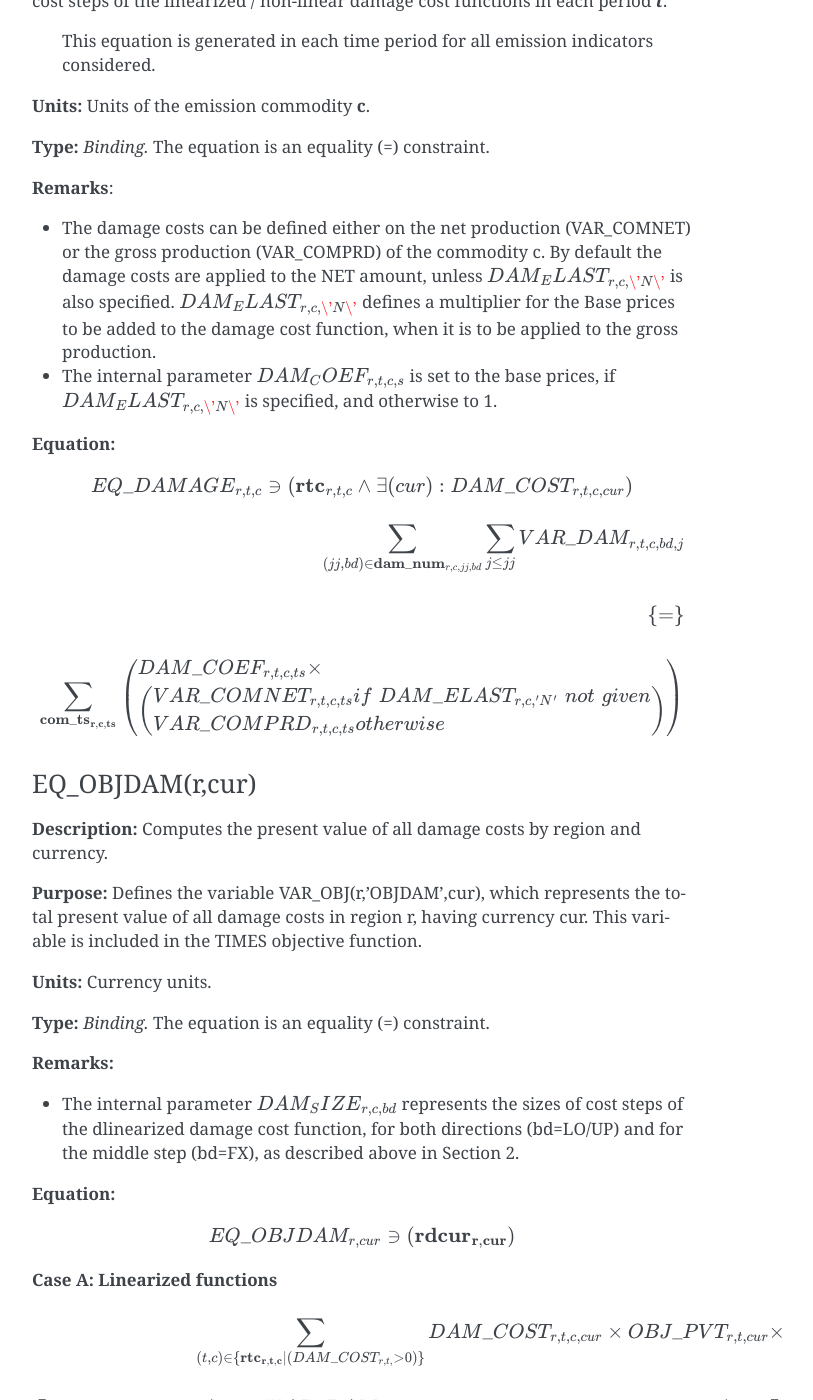
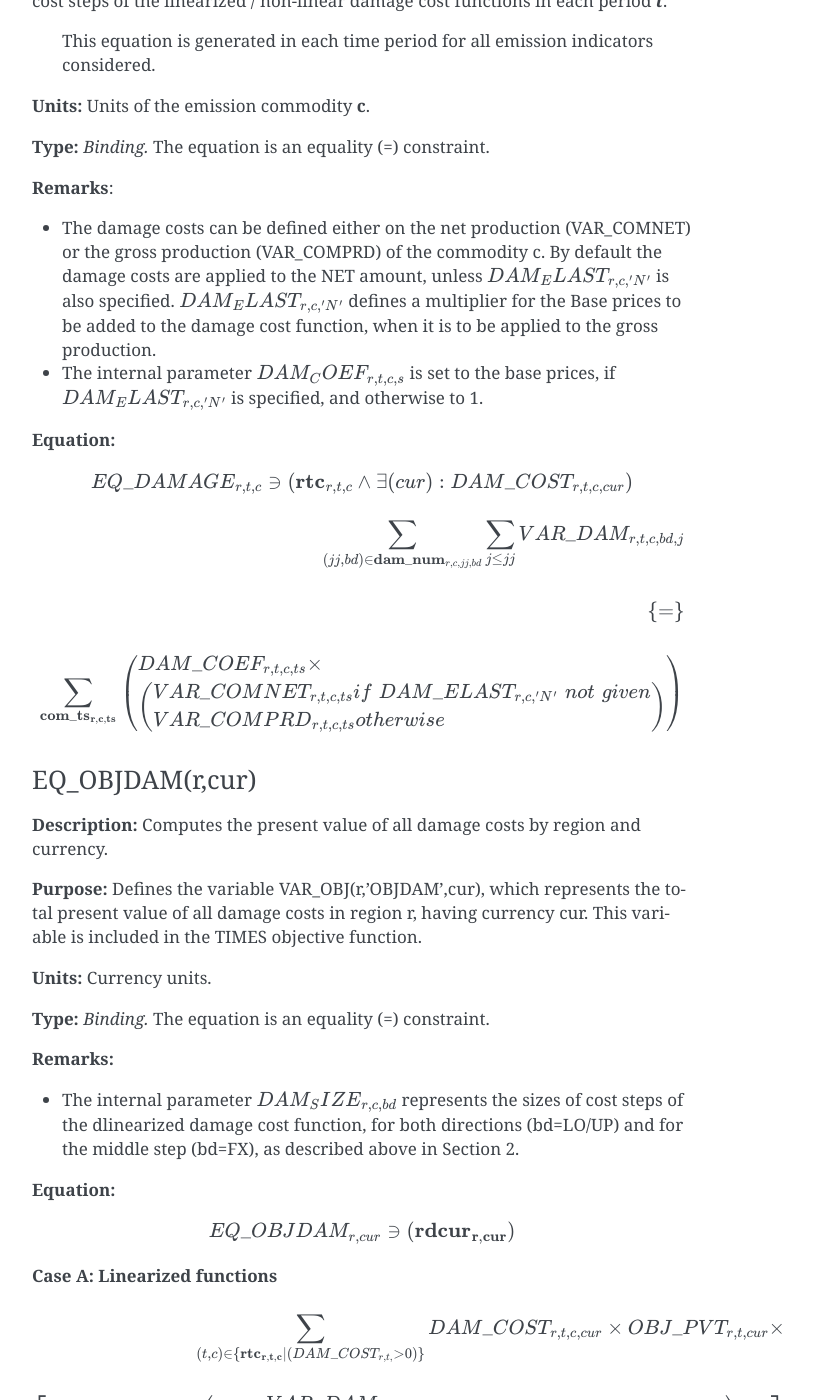
Before and after one commit to experimentarium/times, a Sphinx documentation site: the page built from docs/part-2/08-damage-cost-function.md, in a window 1280 px wide and 1400 px high, scrolled down 12296 px. Shown: the whole window, without its empty margins (388-1201 px from the left). Built offline with Sphinx 7.4.7, drawn with Linux system fonts in a browser that asks for light colours.

```diff
--- a/docs/part-2/08-damage-cost-function.md
+++ b/docs/part-2/08-damage-cost-function.md
@@ -317,8 +317,8 @@ The Damage Cost Functions are activated at run time from the data handling syste
 
 **Remarks**:
 
-- The damage costs can be defined either on the net production (VAR_COMNET) or the gross production (VAR_COMPRD) of the commodity c. By default the damage costs are applied to the NET amount, unless $DAM_ELAST_{ r,c,\'N\'}$ is also specified. $DAM_ELAST_{r,c,\'N\'}$ defines a multiplier for the Base prices to be added to the damage cost function, when it is to be applied to the gross production.
-- The internal parameter $DAM_COEF_{r,t,c,s}$ is set to the base prices, if $DAM_ELAST_{r,c,\'N\'}$ is specified, and otherwise to 1.
+- The damage costs can be defined either on the net production (VAR_COMNET) or the gross production (VAR_COMPRD) of the commodity c. By default the damage costs are applied to the NET amount, unless $DAM_ELAST_{ r,c,'N'}$ is also specified. $DAM_ELAST_{r,c,'N'}$ defines a multiplier for the Base prices to be added to the damage cost function, when it is to be applied to the gross production.
+- The internal parameter $DAM_COEF_{r,t,c,s}$ is set to the base prices, if $DAM_ELAST_{r,c,'N'}$ is specified, and otherwise to 1.
 
 **Equation:**
 
@@ -346,7 +346,7 @@ $${\sum_{(jj,bd) \in \mathbf{dam}\_\mathbf{nu}\mathbf{m}_{r,c,jj,bd}}^{}{\sum_{j
 
 **Remarks:**
 
-- The internal parameter $DAM_SIZE_{r,c,bd}$ represents the sizes of cost steps of the dlinearized damage cost function, for both directions (bd=LO/UP) and for the middle step (bd=FX), as described above in Section 2.
+- The internal parameter $DAM_ SIZE_{r,c,bd}$ represents the sizes of cost steps of the dlinearized damage cost function, for both directions (bd=LO/UP) and for the middle step (bd=FX), as described above in Section 2.
 
 **Equation:**
 
```
